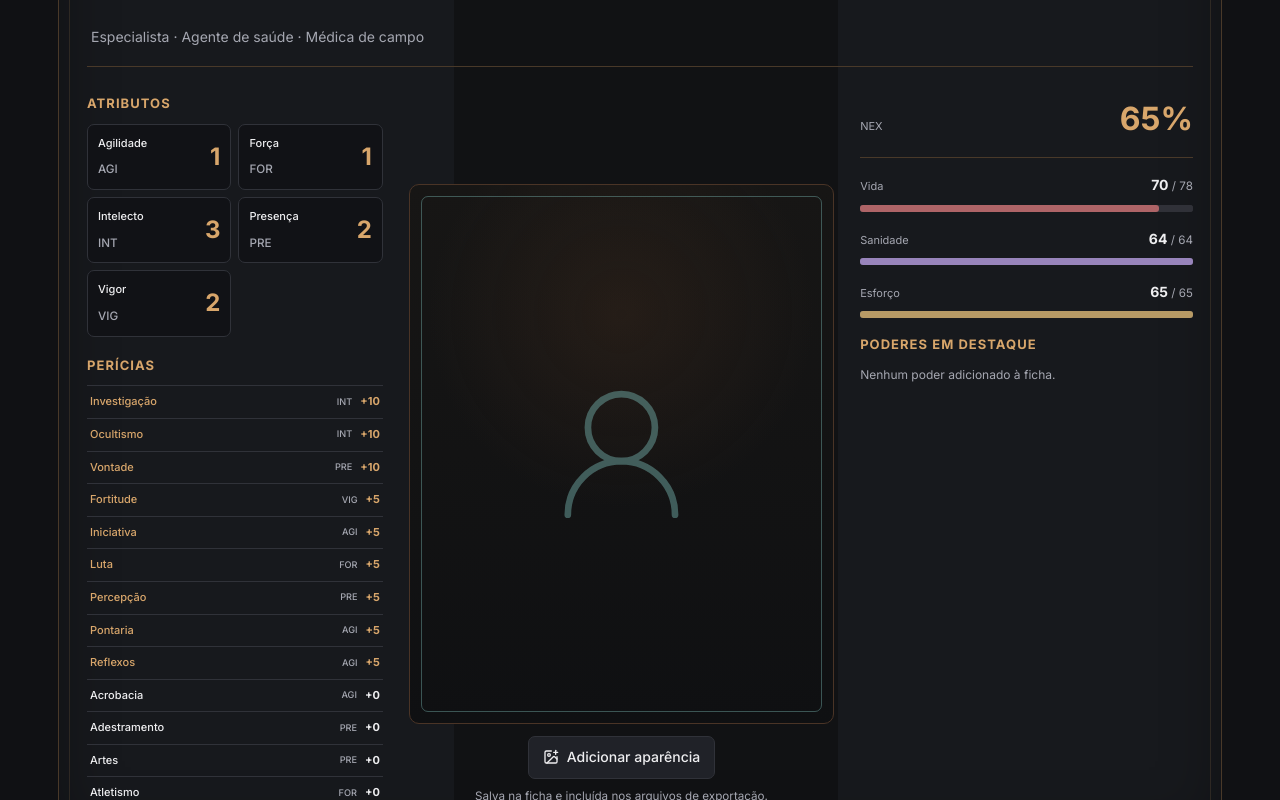
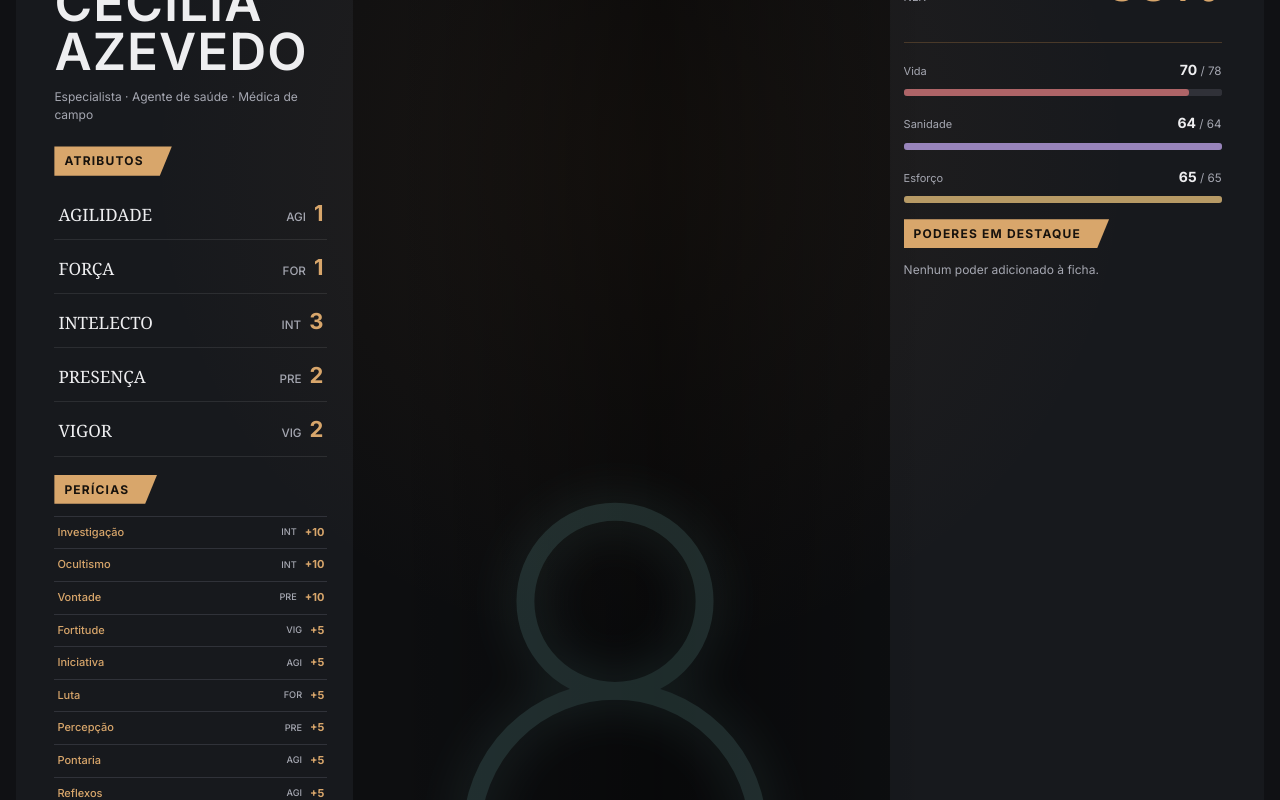
Before and after one commit to lyanlocker/fenix-rpg, a Next.js app: page /agentes/01d5cabc-e0c5-42da-853d-7f167b16db36 in a window 1280 px wide. Shown: the part 520-1320 px from the top of the page. Built offline with nearby package versions, Linux system fonts and the light colour scheme.

Commit message:
style: make character portrait the focus of summary

```diff
--- a/app/globals.css
+++ b/app/globals.css
@@ -577,46 +577,70 @@ fieldset {
 .overview-card {
   position: relative;
   display: grid;
-  grid-template-columns: minmax(230px, 0.8fr) minmax(330px, 1.15fr) minmax(
-      250px,
-      0.9fr
+  width: min(1480px, calc(100vw - 32px));
+  min-height: clamp(700px, calc(100vh - 235px), 860px);
+  margin-left: 50%;
+  transform: translateX(-50%);
+  grid-template-columns: minmax(235px, 0.78fr) minmax(440px, 1.5fr) minmax(
+      280px,
+      0.92fr
     );
+  grid-template-rows: auto minmax(0, 1fr);
   grid-template-areas:
-    "name name name"
+    "name portrait right"
     "left portrait right";
-  gap: 26px;
+  column-gap: clamp(18px, 2vw, 34px);
   overflow: hidden;
-  border: 1px solid #493929;
-  border-radius: 12px;
-  padding: 28px;
+  padding: clamp(28px, 3vw, 48px);
   background:
-    linear-gradient(90deg, #17191d 0 34%, #111214 34% 67%, #17191d 67%),
-    var(--panel);
-  box-shadow: inset 0 0 60px #0005;
+    radial-gradient(circle at 50% 18%, #bd773315, transparent 34%),
+    linear-gradient(90deg, #17191d 0 27%, #0d0e10 27% 70%, #17191d 70% 100%);
 }
 .overview-card::before {
   content: "";
   position: absolute;
-  inset: 10px;
-  border: 1px solid #d8a66b22;
-  border-radius: 8px;
+  inset: 20px;
+  background:
+    linear-gradient(var(--accent), var(--accent)) left top / 64px 1px no-repeat,
+    linear-gradient(var(--accent), var(--accent)) left top / 1px 64px no-repeat,
+    linear-gradient(var(--accent), var(--accent)) right top / 64px 1px no-repeat,
+    linear-gradient(var(--accent), var(--accent)) right top / 1px 64px no-repeat,
+    linear-gradient(var(--accent), var(--accent)) left bottom / 64px 1px
+      no-repeat,
+    linear-gradient(var(--accent), var(--accent)) left bottom / 1px 64px
+      no-repeat,
+    linear-gradient(var(--accent), var(--accent)) right bottom / 64px 1px
+      no-repeat,
+    linear-gradient(var(--accent), var(--accent)) right bottom / 1px 64px
+      no-repeat;
+  opacity: 0.34;
+  pointer-events: none;
+}
+.overview-card::after {
+  content: "";
+  position: absolute;
+  inset: 0 27% 0 30%;
+  background: linear-gradient(90deg, transparent, #0006 50%, transparent);
   pointer-events: none;
 }
 .overview-name {
   grid-area: name;
   position: relative;
-  z-index: 1;
-  padding: 0 4px 18px;
-  border-bottom: 1px solid #493929;
+  z-index: 2;
+  align-self: end;
+  padding: 28px 0 22px;
 }
 .overview-name h2 {
   margin: 0;
-  font-size: clamp(28px, 4vw, 48px);
-  letter-spacing: 0.04em;
+  font-size: clamp(34px, 4vw, 58px);
+  line-height: 0.95;
+  letter-spacing: 0.02em;
   text-transform: uppercase;
 }
 .overview-name p:last-child {
-  margin-bottom: 0;
+  margin: 13px 0 0;
+  font-size: 12px;
+  line-height: 1.5;
 }
 .overview-left,
 .overview-portrait,
@@ -627,19 +651,33 @@ fieldset {
 }
 .overview-left {
   grid-area: left;
+  z-index: 3;
+  min-height: 0;
+  display: flex;
+  flex-direction: column;
 }
 .overview-portrait {
   grid-area: portrait;
-  align-self: end;
+  z-index: 1;
+  align-self: stretch;
+  min-height: 0;
 }
 .overview-right {
   grid-area: right;
+  z-index: 3;
+  min-height: 0;
+  overflow-y: auto;
+  padding: 26px 4px 16px 0;
 }
 .overview-card h3 {
-  margin: 18px 0 10px;
-  color: var(--accent);
-  font-size: 13px;
-  letter-spacing: 0.08em;
+  width: max-content;
+  margin: 18px 0 12px;
+  padding: 5px 28px 5px 10px;
+  background: var(--accent);
+  color: #17120d;
+  clip-path: polygon(0 0, 100% 0, calc(100% - 12px) 100%, 0 100%);
+  font-size: 12px;
+  letter-spacing: 0.1em;
   text-transform: uppercase;
 }
 .overview-card h3:first-child {
@@ -647,36 +685,45 @@ fieldset {
 }
 .overview-attributes {
   display: grid;
-  grid-template-columns: repeat(2, minmax(0, 1fr));
-  gap: 7px;
+  grid-template-columns: 1fr;
+  gap: 2px;
 }
 .overview-attributes button {
-  display: grid;
-  grid-template-columns: 1fr auto;
-  grid-template-rows: auto auto;
+  display: flex;
+  align-items: baseline;
+  gap: 8px;
+  border: 0;
+  border-bottom: 1px solid #ffffff16;
+  border-radius: 0;
   text-align: left;
-  padding: 10px;
-  background: #111216;
+  padding: 8px 4px;
+  background: transparent;
 }
 .overview-attributes button span {
-  font-size: 11px;
+  flex: 1;
+  font-family: Georgia, "Times New Roman", serif;
+  font-size: 17px;
+  text-transform: uppercase;
 }
 .overview-attributes button strong {
-  grid-column: 2;
-  grid-row: 1 / 3;
-  font-size: 24px;
+  order: 3;
+  font-size: 22px;
   color: var(--accent);
 }
 .overview-attributes button small {
+  order: 2;
   color: var(--muted);
 }
 .overview-attributes button svg {
   display: none;
 }
 .overview-skills {
-  max-height: 420px;
+  flex: 1;
+  min-height: 190px;
+  max-height: none;
   overflow-y: auto;
   border-top: 1px solid var(--border);
+  scrollbar-width: thin;
 }
 .overview-skills button {
   width: 100%;
@@ -703,7 +750,7 @@ fieldset {
   align-items: baseline;
   justify-content: space-between;
   border-bottom: 1px solid #493929;
-  padding-bottom: 13px;
+  padding: 0 0 18px;
 }
 .overview-level span {
   color: var(--muted);
@@ -711,7 +758,7 @@ fieldset {
 }
 .overview-level strong {
   color: var(--accent);
-  font-size: 32px;
+  font-size: clamp(38px, 4vw, 58px);
 }
 .overview-resources > div {
   margin: 16px 0;
@@ -751,6 +798,66 @@ fieldset {
   color: var(--muted);
   font-size: 10px;
   line-height: 1.4;
+}
+.overview-portrait .portrait-picker.hero {
+  position: absolute;
+  inset: -28px -7%;
+  width: 114%;
+}
+.overview-portrait .portrait-picker.hero .portrait-preview {
+  width: 100%;
+  height: 100%;
+  min-height: 0;
+  overflow: visible;
+  border: 0;
+  border-radius: 0;
+  background: transparent;
+  box-shadow: none;
+}
+.overview-portrait .portrait-picker.hero .portrait-preview::after {
+  display: none;
+}
+.overview-portrait .portrait-picker.hero .portrait-preview img {
+  object-fit: contain;
+  object-position: center bottom;
+  filter: drop-shadow(0 20px 28px #000b);
+  transform: scale(1.06);
+  transform-origin: center bottom;
+}
+.overview-portrait .portrait-picker.hero .portrait-preview > svg {
+  width: min(76%, 430px);
+  opacity: 0.2;
+  filter: drop-shadow(0 0 24px currentColor);
+}
+.overview-portrait .portrait-picker.hero .portrait-actions {
+  position: absolute;
+  z-index: 4;
+  right: 8%;
+  bottom: 12px;
+  gap: 7px;
+  margin: 0;
+  opacity: 0.42;
+  transition: opacity 160ms ease;
+}
+.overview-portrait .portrait-picker.hero:hover .portrait-actions,
+.overview-portrait .portrait-picker.hero:focus-within .portrait-actions {
+  opacity: 1;
+}
+.overview-portrait .portrait-picker.hero .portrait-actions button {
+  width: 42px;
+  height: 42px;
+  border-radius: 50%;
+  padding: 0;
+  background: #17191de8;
+  box-shadow: 0 5px 20px #0008;
+}
+.overview-portrait .portrait-picker.hero .portrait-actions span {
+  position: absolute;
+  width: 1px;
+  height: 1px;
+  overflow: hidden;
+  clip: rect(0 0 0 0);
+  white-space: nowrap;
 }
 .floating-dice {
   position: fixed;
@@ -1604,12 +1711,23 @@ summary {
 }
 @media (max-width: 1000px) {
   .overview-card {
-    grid-template-columns: minmax(220px, 0.8fr) minmax(320px, 1.2fr);
+    width: min(920px, calc(100vw - 24px));
+    min-height: auto;
+    grid-template-columns: minmax(220px, 0.75fr) minmax(360px, 1.25fr);
+    grid-template-rows: auto 580px auto;
     grid-template-areas:
-      "name name"
-      "portrait right"
+      "name right"
+      "portrait portrait"
       "left left";
-    background: #15171b;
+    background: linear-gradient(90deg, #17191d 0 36%, #0d0e10 36% 100%);
+  }
+  .overview-name,
+  .overview-right {
+    padding-top: 20px;
+  }
+  .overview-portrait .portrait-picker.hero {
+    inset: 0;
+    width: 100%;
   }
   .overview-skills {
     display: grid;
@@ -1620,9 +1738,27 @@ summary {
 }
 @media (max-width: 700px) {
   .overview-card {
+    width: calc(100vw - 16px);
     grid-template-columns: minmax(0, 1fr);
+    grid-template-rows: auto 470px auto auto;
     grid-template-areas: "name" "portrait" "right" "left";
     padding: 20px;
+  }
+  .overview-card::after {
+    display: none;
+  }
+  .overview-name {
+    padding: 24px 0 8px;
+  }
+  .overview-name h2 {
+    font-size: clamp(30px, 11vw, 48px);
+  }
+  .overview-right {
+    overflow: visible;
+    padding-top: 8px;
+  }
+  .overview-portrait .portrait-picker.hero .portrait-actions {
+    right: 8px;
   }
   .portrait-preview {
     min-height: 430px;
--- a/components/character-overview.tsx
+++ b/components/character-overview.tsx
@@ -85,6 +85,7 @@ export default function CharacterOverview({
           value={agent.portrait}
           name={agent.name}
           color={agent.color}
+          hero
           onChange={onPortrait}
         />
       </div>
--- a/components/portrait-picker.tsx
+++ b/components/portrait-picker.tsx
@@ -10,12 +10,14 @@ export default function PortraitPicker({
   color,
   onChange,
   compact = false,
+  hero = false,
 }: {
   value?: string;
   name: string;
   color: string;
   onChange: (value: string) => void | Promise<void>;
   compact?: boolean;
+  hero?: boolean;
 }) {
   const input = useRef<HTMLInputElement>(null),
     [busy, setBusy] = useState(false),
@@ -36,7 +38,9 @@ export default function PortraitPicker({
   }
 
   return (
-    <div className={`portrait-picker ${compact ? "compact" : ""}`}>
+    <div
+      className={`portrait-picker ${compact ? "compact" : ""} ${hero ? "hero" : ""}`}
+    >
       <div className="portrait-preview" style={{ color }}>
         {value ? (
           <Image
@@ -51,18 +55,25 @@ export default function PortraitPicker({
         )}
       </div>
       <div className="portrait-actions">
-        <button disabled={busy} onClick={() => input.current?.click()}>
+        <button
+          disabled={busy}
+          aria-label={value ? "Trocar imagem" : "Adicionar aparência"}
+          title={value ? "Trocar imagem" : "Adicionar aparência"}
+          onClick={() => input.current?.click()}
+        >
           <ImagePlus size={16} />
-          {value ? "Trocar imagem" : "Adicionar aparência"}
+          <span>{value ? "Trocar imagem" : "Adicionar aparência"}</span>
         </button>
         {value && (
           <button
             disabled={busy}
             className="danger"
+            aria-label="Remover imagem"
+            title="Remover imagem"
             onClick={() => void onChange("")}
           >
             <Trash2 size={15} />
-            Remover
+            <span>Remover</span>
           </button>
         )}
       </div>
@@ -74,7 +85,7 @@ export default function PortraitPicker({
         onChange={(event) => void choose(event.target.files?.[0])}
       />
       {error && <p className="error">{error}</p>}
-      {!compact && (
+      {!compact && !hero && (
         <small>Salva na ficha e incluída nos arquivos de exportação.</small>
       )}
     </div>
```
